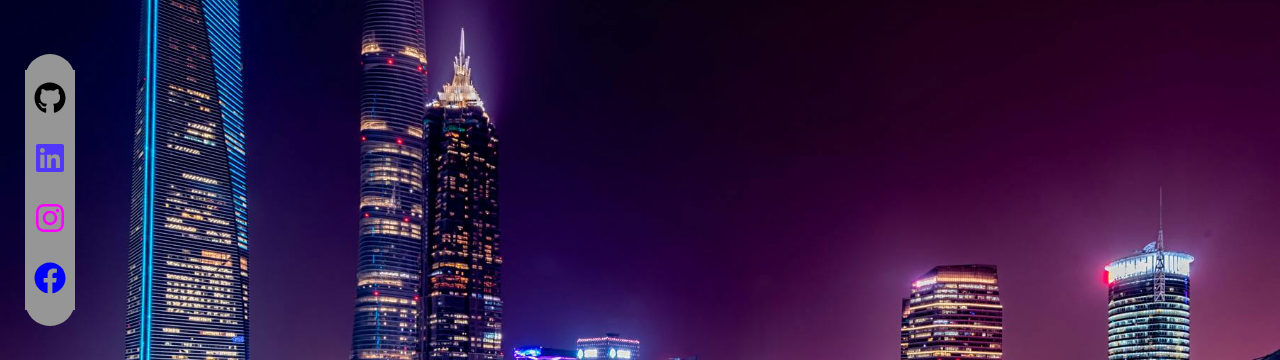
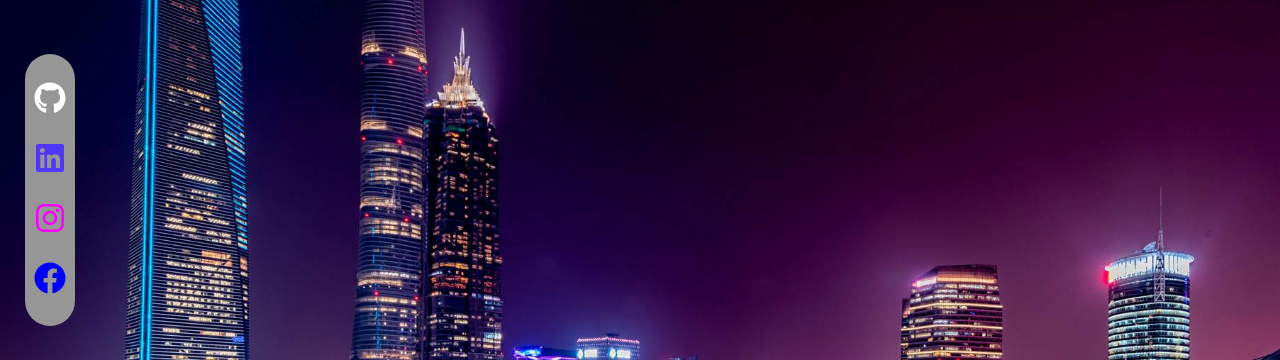
Before and after one commit to TechnoJavBar/portfolio, a React (Vite) app: page /contact in a window 1280 px wide. Shown: the part 196-556 px from the top of the page. Built offline with nearby package versions, Linux system fonts and the light colour scheme.

Commit message:
Se ha cambiado los colores de fondo a transparente  se ha cambiado el color del icon de github a blanco

```diff
--- a/src/components/linksAside.css
+++ b/src/components/linksAside.css
@@ -11,7 +11,7 @@
 
 .aside ul {
     display: flex;
-    background-color: rgb(150, 150, 150);
+    background-color: transparent;
     flex-direction: column;
     top: 0;
     list-style: none;
@@ -20,7 +20,7 @@
 }
 
 .aside li {
-    background-color: rgb(150, 150, 150);
+    background-color: transparent;
     margin: 10px 0;
     color: black;
 }
@@ -33,7 +33,7 @@
     margin: 2px 0;
 }
 .FaGithub{
-    color:black;
+    color:rgb(255, 255, 255);
 }
 .FaLinkedin{
     color: rgb(81, 56, 248);
@@ -48,7 +48,7 @@
 
 
 .iconGithub {
-    color: black;
+    color: rgb(255, 255, 255);
 }
 
 .iconLinkedin {
```
